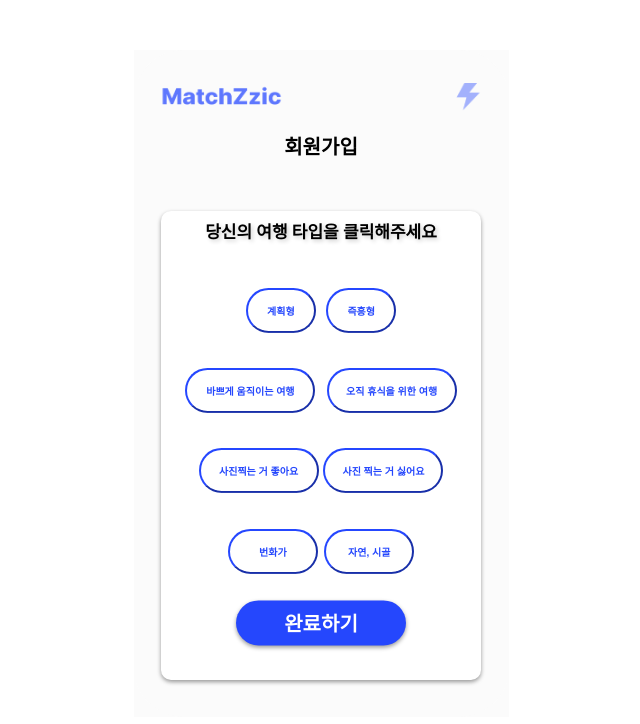
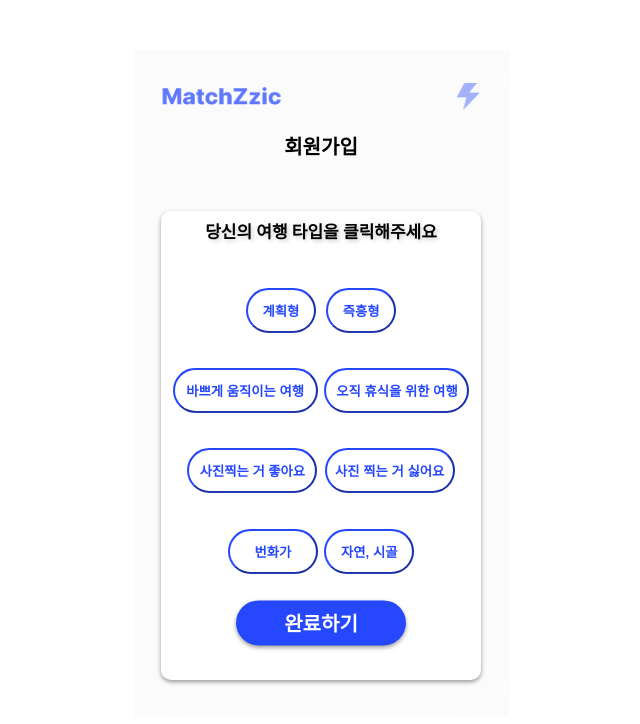
Before and after one commit to chaehyeon02/2023-Herethon-7, a Django app: template MatchZzic/account/templates/selectType_popup.html in a window 1280 px wide. Shown: the top 724 px of the page, without its empty margins (319-959 px from the left). Run offline with Django 4.2, Linux system fonts and the light colour scheme; the template is opened without the code that fills it: most values are stand-ins (such as "Sample title", 1, 10 or a date in 2020).

Commit message:
로그인 회원가입 완료

```diff
--- a/MatchZzic/account/templates/mypage.html
+++ b/MatchZzic/account/templates/mypage.html
@@ -278,7 +278,7 @@ input[type="submit"] {
    <!-- 상단 로고  -->
    <div class="header">
     <div class="logo">MatchZzic</div>
-    <div class="username">{{user}}</div>
+    <div class="username">{{ userName }}</div>
     <div class="mypage_move">
       <a href="{% url 'mypage' %}">
         <iconify-icon
@@ -299,7 +299,7 @@ input[type="submit"] {
 
     <div class="mypage_box">
       <div class="mypage_user">
-        <div class="mypage_user_name">{{user_instance.userName}}</div>
+        <div class="mypage_user_name">{{user}}</div>
 
         <input type="file" id="fileInput" style="display: none" />
         <label
--- a/MatchZzic/account/templates/selectType_popup.html
+++ b/MatchZzic/account/templates/selectType_popup.html
@@ -113,8 +113,10 @@
 
       }
 
+
       .button1{
       position: absolute;
+      font-weight: bold;
       top: 25%;
       left: 39%;
       width: 70px;
@@ -122,10 +124,12 @@
       border-radius: 50px;
       border-color: #2547FD;
       margin: -40px;
+
   }
 
   .button2{
       position: absolute;
+      font-weight: bold;
       top: 25%;
       right: 39%;
       width: 70px;
@@ -137,9 +141,10 @@
 
   .button3{
       position: absolute;
+      font-weight: bold;
       top: 40%;
-        left: 17%;
-        width: 130px;
+      left: 13%;
+      width: 145px;
       height: 45px;
       border-radius: 50px;
       border-color: #2547FD;
@@ -148,9 +153,10 @@
 
   .button4{
       position: absolute;
+      font-weight: bold;
       top: 40%;
-        right: 17%;
-        width: 130px;
+      right: 13%;
+      width: 145px;
       height: 45px;
       border-radius: 50px;
       border-color: #2547FD;
@@ -159,9 +165,10 @@
 
   .button5{
       position: absolute;
+      font-weight: bold;
       top: 55%;
-        left: 18%;
-        width: 120px;
+      left: 14.5%;
+      width: 130px;
       height: 45px;
       border-radius: 50px;
       border-color: #2547FD;
@@ -170,9 +177,10 @@
 
   .button6{
       position: absolute;
+      font-weight: bold;
       top: 55%;
-        right: 18%;
-        width: 120px;
+      right: 14.5%;
+      width: 130px;
       height: 45px;
       border-radius: 50px;
       border-color: #2547FD;
@@ -181,6 +189,7 @@
 
   .button7{
       position: absolute;
+      font-weight: bold;
       top: 70%;
       left: 24%;
       width: 90px;
@@ -192,6 +201,7 @@
 
   .button8{
       position: absolute;
+      font-weight: bold;
       top: 70%;
       right: 24%;
       width: 90px;
@@ -295,14 +305,14 @@
               <form method="post">
                   {% csrf_token %}
                   <div>
-                      <button class="button button1" name="userType1" onclick="changeButtonColor(this)"><b style="font-size: 10px;">계획형</b></button>
-                      <button class="button button2" name="userType1" onclick="changeButtonColor(this)"><b style="font-size: 10px;">즉흥형</b></button>
-                      <button class="button button3" name="userType2" onclick="changeButtonColor(this)"><b style="font-size: 10px;">바쁘게 움직이는 여행</b></button>
-                      <button class="button button4" name="userType2" onclick="changeButtonColor(this)"><b style="font-size: 10px;">오직 휴식을 위한 여행</b></button>
-                      <button class="button button5" name="userType3" onclick="changeButtonColor(this)"><b style="font-size: 10px;">사진찍는 거 좋아요</b></button>
-                      <button class="button button6" name="userType3" onclick="changeButtonColor(this)"><b style="font-size: 10px;">사진 찍는 거 싫어요</b></button>
-                      <button class="button button7" name="userType4" onclick="changeButtonColor(this)"><b style="font-size: 10px;">번화가</b></button>
-                      <button class="button button8" name="userType4" onclick="changeButtonColor(this)"><b style="font-size: 10px;">자연, 시골</b></button>
+                    <input type="button" class="button button1" name="userType1" value="계획형" onclick="changeButtonColor(this)">
+                    <input type="button" class="button button2" name="userType1" value="즉흥형" onclick="changeButtonColor(this)">
+                    <input type="button" class="button button3" name="userType2" value="바쁘게 움직이는 여행" onclick="changeButtonColor(this)">
+                    <input type="button" class="button button4" name="userType2" value="오직 휴식을 위한 여행" onclick="changeButtonColor(this)">
+                    <input type="button" class="button button5" name="userType3" value="사진찍는 거 좋아요" onclick="changeButtonColor(this)">
+                    <input type="button" class="button button6" name="userType3" value="사진 찍는 거 싫어요" onclick="changeButtonColor(this)">
+                    <input type="button" class="button button7" name="userType4" value="번화가" onclick="changeButtonColor(this)">
+                    <input type="button" class="button button8" name="userType4" value="자연, 시골" onclick="changeButtonColor(this)">
                   </div>
                   <input type="hidden" name="temp_user_id" value="{{ temp_user_id }}">
                   <button type="submit" class="finish-button"><b style="font-size: 20px;">완료하기</b></button>
```
Also changed, not shown: MatchZzic/account/templates/signup_popup.html (+115 -27 lines), MatchZzic/account/views.py (line endings or trailing spaces). Lines whose indentation alone changed are shown as unchanged.
